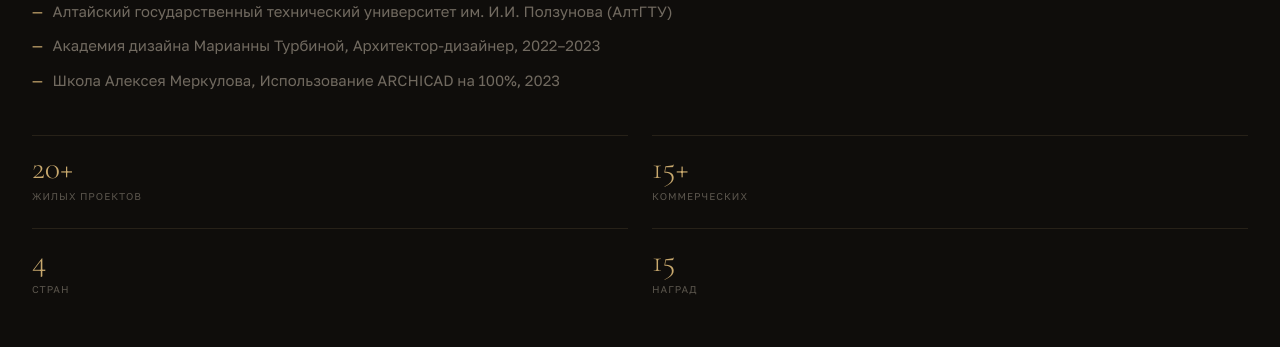
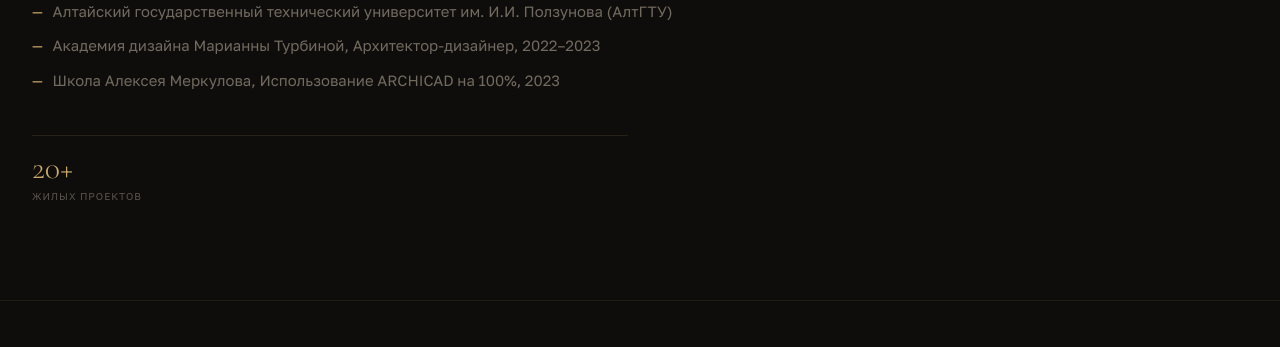
Before and after one commit to pr-poehali-dev/interior-designer-portfolio-2, a React (Vite) app: page / in a window 1280 px wide. Shown: the part 3400-3747 px from the top of the page. Built offline with nearby package versions, Linux system fonts and the light colour scheme.

Commit message:
Удалены страны, коммерческие и награды

```diff
--- a/src/pages/Index.tsx
+++ b/src/pages/Index.tsx
@@ -341,7 +341,7 @@ export default function Index() {
               ))}
             </div>
             <div style={{ display: "grid", gridTemplateColumns: "1fr 1fr", gap: "1.5rem" }}>
-              {[["Жилых проектов", "20+"], ["Коммерческих", "15+"], ["Стран", "4"], ["Наград", "15"]].map(([label, val]) => (
+              {[["Жилых проектов", "20+"]].map(([label, val]) => (
                 <div key={label} style={{ paddingTop: "1rem", borderTop: "1px solid rgba(201,169,110,0.13)" }}>
                   <div style={{ fontFamily: "'Cormorant Garamond', serif", fontSize: "2rem", fontWeight: 300, color: "#c9a96e", lineHeight: 1 }}>{val}</div>
                   <div style={{ fontFamily: "'Golos Text', sans-serif", fontSize: "0.62rem", letterSpacing: "0.1em", color: "rgba(232,220,200,0.35)", textTransform: "uppercase", marginTop: "0.3rem" }}>{label}</div>
```
